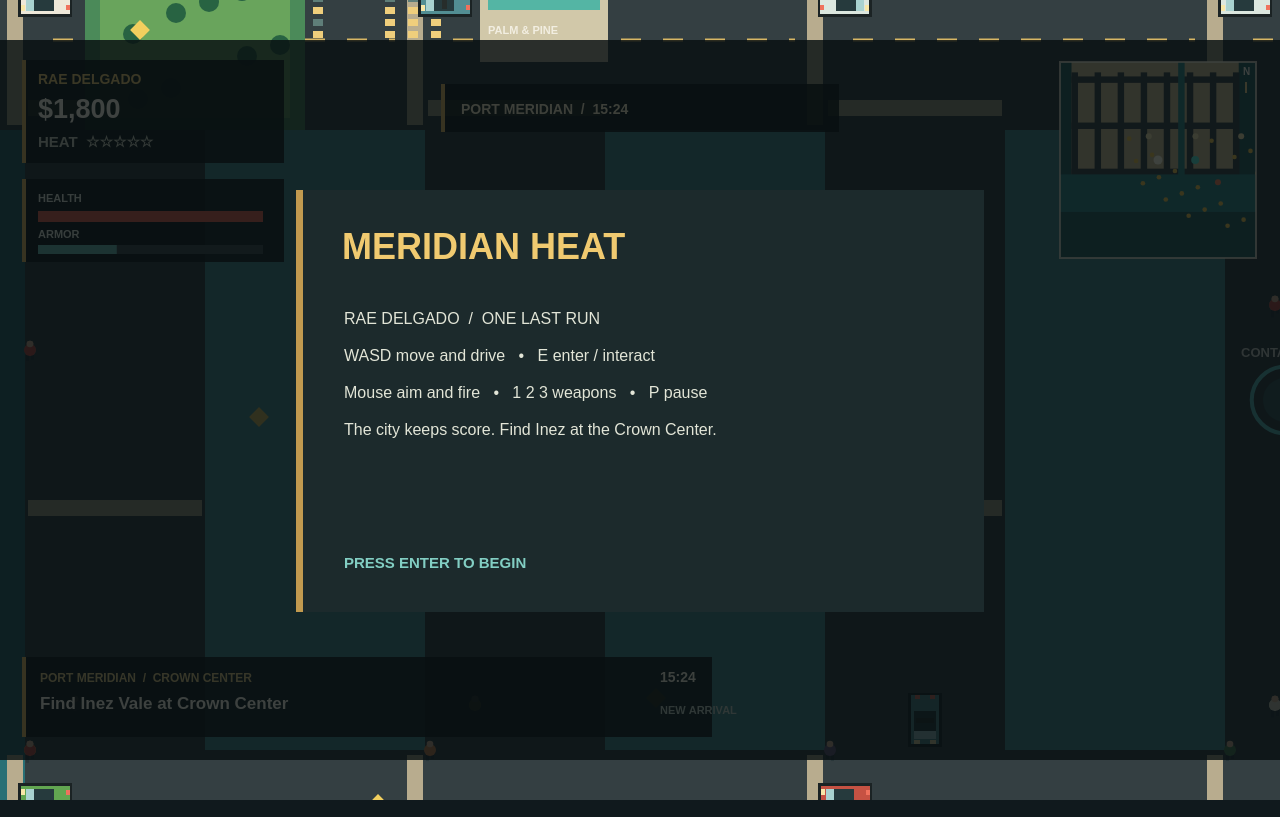
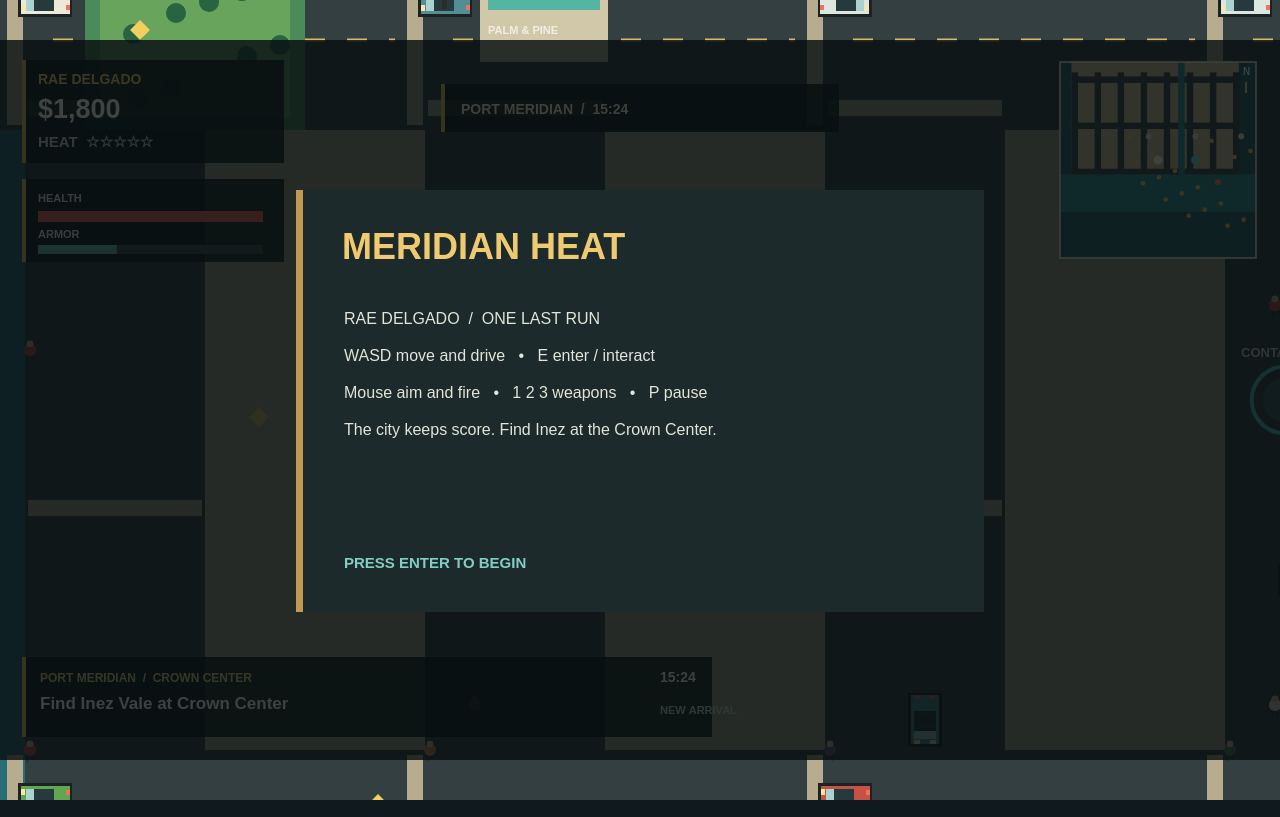
Before and after one commit to ayangg88/gta6-01-v2, a plain HTML site: page game/index.html in a window 1280 px wide. Drawn offline with Linux system fonts and the light colour scheme; animation ran at ten frames a second.

Commit message:
Polish city rendering, vehicle access, and mission feedback

```diff
--- a/game/index.html
+++ b/game/index.html
@@ -4,6 +4,7 @@
 <meta charset="utf-8">
 <meta name="viewport" content="width=device-width, initial-scale=1">
 <meta name="theme-color" content="#111c22">
+<link rel="icon" href="data:,">
 <title>Meridian Heat</title>
 <style>
 html,body{margin:0;width:100%;height:100%;overflow:hidden;background:#10191d;color:#f3efe3;font-family:Arial,Helvetica,sans-serif}
@@ -14,7 +15,6 @@ canvas{display:block;width:100%;height:100%;touch-action:none}
 <body>
 <canvas id="game" aria-label="Meridian Heat open-world crime game"></canvas>
 <p id="status" role="status" aria-live="polite"></p>
-<script>window.addEventListener('error',event=>{document.getElementById('status').textContent=event.message;});</script>
 <script type="module" src="./src/main.js"></script>
 </body>
 </html>
--- a/game/src/city.js
+++ b/game/src/city.js
@@ -35,6 +35,8 @@ export function drawCity(ctx, camera, rng, time) {
   for (let stripe = 0; stripe < 9; stripe += 1) {
     box(ctx, 60 + stripe * 28, 2015, 18, 585, stripe % 2 ? '#e6d497' : '#d7c484');
   }
+  box(ctx, 200, 180, 2900, 1770, '#b9ad8b');
+  box(ctx, 2050, 0, 112, 2100, '#287a7d');
   box(ctx, 0, 250, 3100, 180, '#343f42');
   box(ctx, 200, 0, 2900, 180, '#343f42');
   box(ctx, 200, 1050, 2900, 180, '#343f42');
@@ -75,7 +77,7 @@ export function drawCity(ctx, camera, rng, time) {
         box(ctx, x, y, width, height, district.color);
         box(ctx, x + 8, y + 8, width - 16, 8, '#e7d6aa');
         const floors = Math.round(2 + district.height * 5);
-        for (let floor = 0; floor < floors; floor += 1) {
+        for (let floor = 0; floor < Math.min(floors, 5); floor += 1) {
           for (let window = 0; window < 3; window += 1) {
             box(ctx, x + 12 + window * 23, y + 24 + floor * 12, 10, 7, time % 2 && rng() > 0.45 ? '#efce7c' : '#5f7e79');
           }
--- a/game/src/dialogue.js
+++ b/game/src/dialogue.js
@@ -7,7 +7,7 @@ export function typewriter(ctx, name, message, progress, x, y, width) {
   ctx.fillText(name.toUpperCase(), x + 24, y + 26);
   ctx.fillStyle = '#f4eddb';
   ctx.font = '17px Arial';
-  const shown = message.slice(0, Math.floor(progress * 44));
+  const shown = message.slice(0, Math.floor(progress * message.length));
   const words = shown.split(' ');
   let line = '';
   let lineY = y + 57;
--- a/game/src/main.js
+++ b/game/src/main.js
@@ -30,9 +30,9 @@ function createState(saved = loadSave()) {
     save: saved,
     player: { x: 815, y: 700 },
     vehicle: null,
-    traffic: seedTraffic(rng),
+    traffic: [createVehicle(860, 700, 3), createVehicle(1480, 880, 1), createVehicle(510, 570, 6), ...seedTraffic(rng)],
     pedestrians: seedPedestrians(rng),
-    boats: [createVehicle(2410, 2192, 7, -0.18), createVehicle(2660, 2207, 7, -0.12)],
+    boats: [createVehicle(2410, 2010, 7, -0.18), createVehicle(2660, 2207, 7, -0.12)],
     packages: [],
     police: createPolice(),
     effects: [],
@@ -95,13 +95,13 @@ let state = createState();
 let screen = query.get('play') === '1' ? 'play' : 'title';
 let last = performance.now();
 let accumulator = 0;
-let shotReady = false;
+
 
 function nearestVehicle() {
   let nearest = null;
   let distance = 92;
   for (const car of state.traffic) {
-    if (!car.civilian || car === state.vehicle) continue;
+    if (car === state.vehicle) continue;
     const candidate = Math.hypot(car.x - state.player.x, car.y - state.player.y);
     if (candidate < distance) {
       nearest = car;
@@ -290,7 +290,12 @@ function update(dt) {
   }
   updatePedestrians(state, dt);
   updatePolice(state, dt);
+  const previous = state.activeMission;
   updateMission(state);
+  if (previous != null && state.activeMission == null) {
+    state.missionComplete = MISSIONS[previous];
+    storeSave(state.save);
+  }
   state.district = districtName(state.player.x, state.player.y);
   if (state.wasted) screen = 'wasted';
   if (state.busted) screen = 'busted';
@@ -314,13 +319,7 @@ function respawn() {
 
 function render() {
   state.aim = Math.atan2(pointer.y - 360, pointer.x - 640);
-  try {
-    renderer.paint(state, screen);
-  } catch (error) {
-    status.textContent = `DRAW ERROR: ${error.message}`;
-    status.style.cssText = 'position:fixed;inset:0;width:auto;height:auto;clip-path:none;background:#300;color:#fff;font:24px monospace;padding:40px;z-index:9';
-    throw error;
-  }
+  renderer.paint(state, screen);
 }
 
 const pointer = { x: 640, y: 360 };
@@ -342,6 +341,7 @@ function frame(now) {
   const delta = Math.min(0.16, (now - last) / 1000);
   last = now;
   if (screen === 'play') {
+    state.screen = screen;
     accumulator += delta;
     updateInteractions();
     while (accumulator >= STEP) {
@@ -425,4 +425,4 @@ if (shot) {
   requestAnimationFrame(frame);
 }
 
-window.addEventListener('beforeunload', () => storeSave(state.save));
+if (!shot) window.addEventListener('beforeunload', () => storeSave(state.save));
--- a/game/src/render.js
+++ b/game/src/render.js
@@ -33,6 +33,16 @@ export function createRenderer(canvas) {
     ctx.translate(-camX + shakeX, -camY + shakeY);
     drawCity(ctx, { x: camX, y: camY }, state.cityRng, Math.floor(state.dayClock));
     drawMissionMarker(ctx, state);
+    if (state.vehicle && !state.traffic.includes(state.vehicle) && !state.boats.includes(state.vehicle)) drawVehicle(ctx, state.vehicle, true);
+    for (const skid of state.skids) {
+      ctx.save();
+      ctx.translate(skid.x, skid.y);
+      ctx.rotate(skid.angle);
+      ctx.fillStyle = 'rgba(21,28,28,.36)';
+      ctx.fillRect(-8, -11, 16, 3);
+      ctx.fillRect(-8, 8, 16, 3);
+      ctx.restore();
+    }
     for (const packageItem of state.packages) {
       if (packageItem.collected) continue;
       ctx.fillStyle = '#f2cf5e';
--- a/game/src/vehicles.js
+++ b/game/src/vehicles.js
@@ -22,7 +22,7 @@ export function seedTraffic(rng) {
 
 export function updateVehicles(state, dt) {
   for (const car of state.traffic) {
-    if (car === state.vehicle) continue;
+    if (car === state.vehicle || !car.civilian) continue;
     car.x += Math.cos(car.angle) * car.speed * dt;
     car.y += Math.sin(car.angle) * car.speed * dt;
     if (car.x < 160 || car.x > WORLD.width - 170) car.angle = Math.PI - car.angle;
@@ -46,7 +46,7 @@ export function updateVehicles(state, dt) {
   player.angle += steering * Math.min(1, Math.abs(player.speed) / 75) * grip * player.speed * dt;
   player.x += Math.cos(player.angle) * player.speed * dt;
   player.y += Math.sin(player.angle) * player.speed * dt;
-  if (player.x < 190 || player.x > 3085 || player.y < 205 || player.y > 1950) {
+  if (player.type !== 7 && (player.x < 190 || player.x > 3085 || player.y < 205 || player.y > 1950)) {
     player.x -= Math.cos(player.angle) * player.speed * dt;
     player.y -= Math.sin(player.angle) * player.speed * dt;
     player.speed *= -0.23;
```
